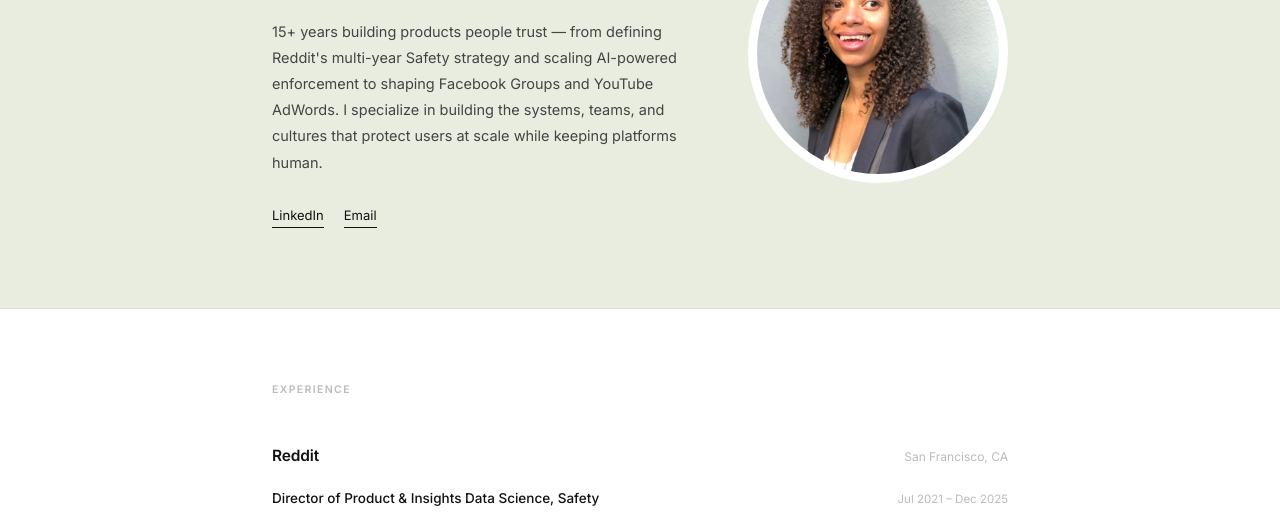
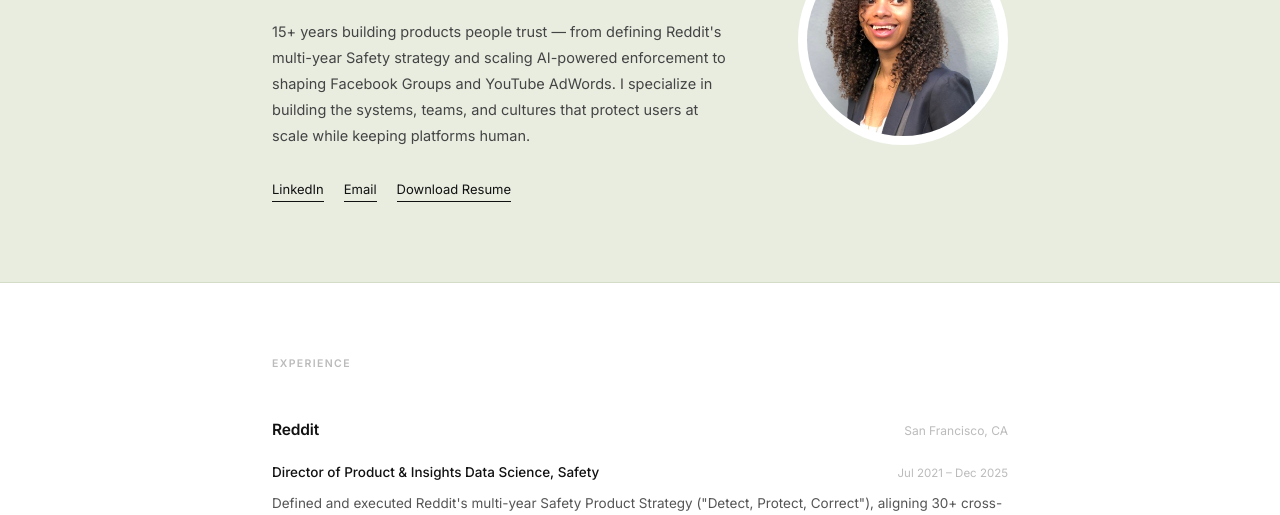
Before and after one commit to jogungbadero/portfolio, a plain HTML site: page index.html in a window 1280 px wide. Shown: the part 258-773 px from the top of the page. Drawn offline with Linux system fonts and the light colour scheme.

Commit message:
Add resume PDF download link and reduce desktop photo to 210px

```diff
--- a/index.html
+++ b/index.html
@@ -91,8 +91,8 @@
     }
     .hero-links a:hover { opacity: 0.45; }
     .hero-photo img {
-      width: 260px;
-      height: 260px;
+      width: 210px;
+      height: 210px;
       border-radius: 50%;
       object-fit: cover;
       object-position: center 10%;
@@ -209,6 +209,7 @@
       <div class="hero-links">
         <a href="https://www.linkedin.com/in/jessicakate" target="_blank" rel="noopener">LinkedIn</a>
         <a href="mailto:jogungbadero@post.harvard.edu">Email</a>
+        <a href="JessicaKate-Ogungbadero-Resume-2026.pdf" download>Download Resume</a>
       </div>
     </div>
     <div class="hero-photo">
```
Also changed, not shown: 1 other file.
